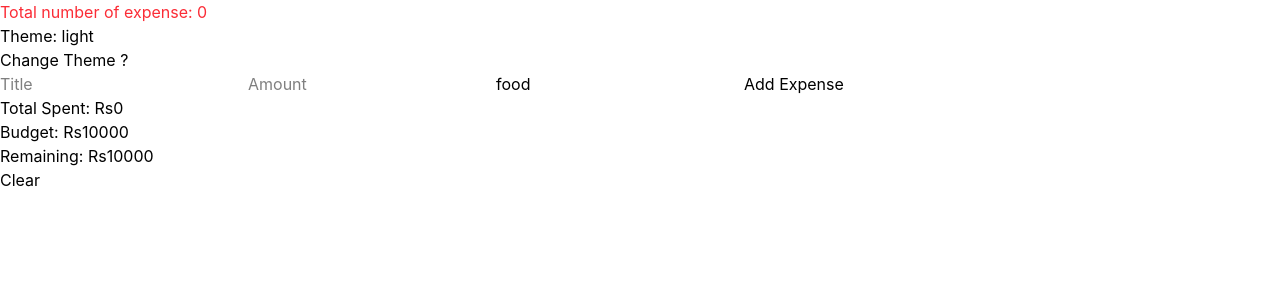
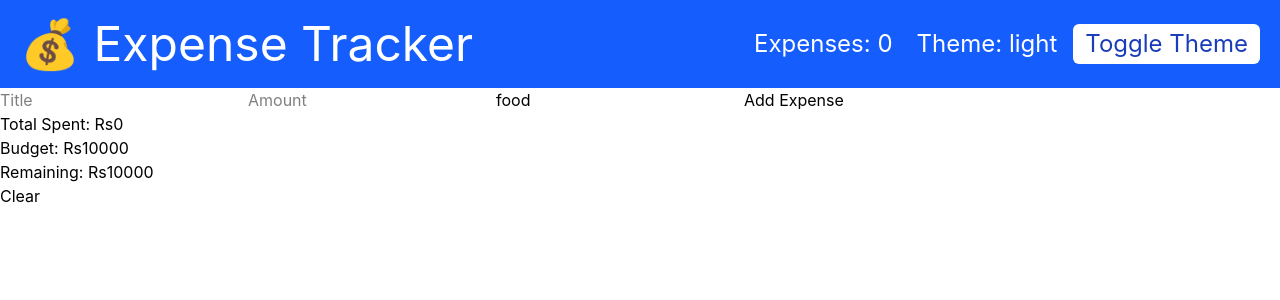
Before and after one commit to Rairohan/User-Dashboard, a React (Vite) app: page / in a window 1280 px wide. Shown: the top 300 px of the page. Built offline with nearby package versions, Linux system fonts and the light colour scheme.

Commit message:
tailwind css : added

```diff
--- a/package.json
+++ b/package.json
@@ -26,6 +26,8 @@
     "eslint-plugin-react-hooks": "^7.1.1",
     "eslint-plugin-react-refresh": "^0.5.2",
     "globals": "^17.6.0",
+    "prettier": "^3.9.4",
+    "prettier-plugin-tailwindcss": "^0.8.0",
     "vite": "^8.0.12"
   }
 }
--- a/src/component/Navbar.jsx
+++ b/src/component/Navbar.jsx
@@ -3,10 +3,17 @@ import { ExpenseContext } from '../Context/ExpenseContent';
 export default function Navbar(){
     const {state,dispatch} = useContext(ExpenseContext)
     return(
-        <div>
-            <p className="text-red-500">Total number of expense: {state.expenses.length}</p>
-            <p>Theme: {state.theme}</p>
-            <button onClick={()=>dispatch({type:"toggleTheme"})}>Change Theme ?</button>
-        </div>
-    )
+       <nav className='flex justify-between items-center bg-blue-600 text-white text-2xl p-5'>
+        <h1 className="text-5xl">💰 Expense Tracker</h1>
+        <div className='flex items-center gap-4'>
+            <p className='p-2'>Expenses: {state.expenses.length}</p>
+            <p className='p- 2'>Theme: {state.theme}</p>
+            <button
+                className='bg-white text-blue-800 px-3 py-1 rounded-md hover:bg-gray-300 transition duration-400 hover:text-blue hover:scale-105'
+                onClick={() => dispatch({ type: "toggleTheme" })}>
+                Toggle Theme
+            </button>
+         </div>
+        </nav>
+     )
 }
```
Also changed, not shown: 2 other files (tests, documents, lock files or other folders).
